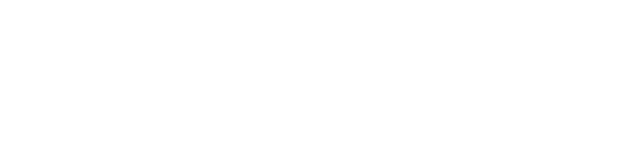
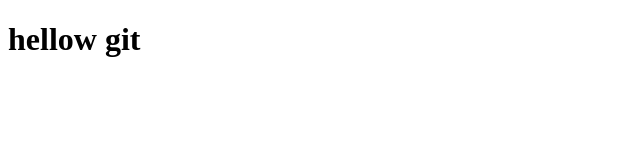
Before and after one commit to rohith8047/UI-project-2, a plain HTML site: page momentumbs/sample.html in a window 1280 px wide. Shown: the whole page, without its empty margins (0-640 px from the left). Drawn offline with Linux system fonts and the light colour scheme.

Commit message:
change in sample file

```diff
--- a/momentumbs/sample.html
+++ b/momentumbs/sample.html
@@ -4,6 +4,6 @@
 	<title></title>
 </head>
 <body>
-
+	<h1>hellow git</h1>
 </body>
 </html>
```
